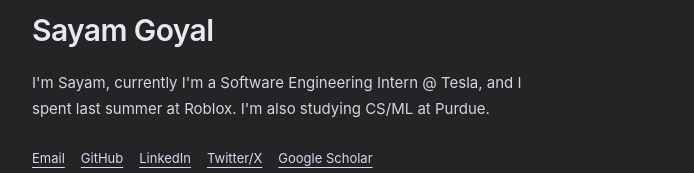
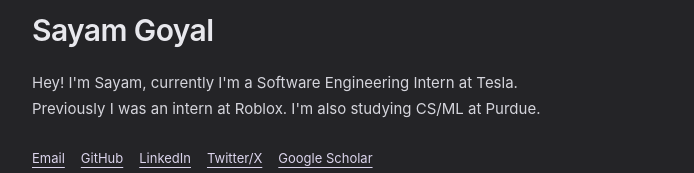
Before and after one commit to sayam-goyal/personal-website, an Astro site: page / in a window 1280 px wide. Shown: the part 142-315 px from the top of the page, without its empty margins (292-986 px from the left). Built offline with nearby package versions, Linux system fonts and the light colour scheme; Astro itself is replaced by a stand-in of ours.

Commit message:
Update introduction text on index page

```diff
--- a/src/pages/index.astro
+++ b/src/pages/index.astro
@@ -15,7 +15,7 @@ const links = [
 <Layout>
   <section class="hero">
     <h1>Sayam Goyal</h1>
-    <p class="intro">I'm Sayam, currently I'm a Software Engineering Intern @ Tesla, and I spent last summer at Roblox. I'm also studying CS/ML at Purdue.</p>
+    <p class="intro">Hey! I'm Sayam, currently I'm a Software Engineering Intern at Tesla. Previously I was an intern at Roblox. I'm also studying CS/ML at Purdue.</p>
     <div class="hero-links" aria-label="Find me online">
       {links.map(link => link.url ? <a href={link.url} target={link.url.startsWith('mailto:') ? undefined : '_blank'} rel={link.url.startsWith('mailto:') ? undefined : 'noopener noreferrer'}>{link.label}</a> : <span class="unconfigured" title="Coming soon">{link.label}<span class="sr-only"> (coming soon)</span></span>)}
     </div>
```
